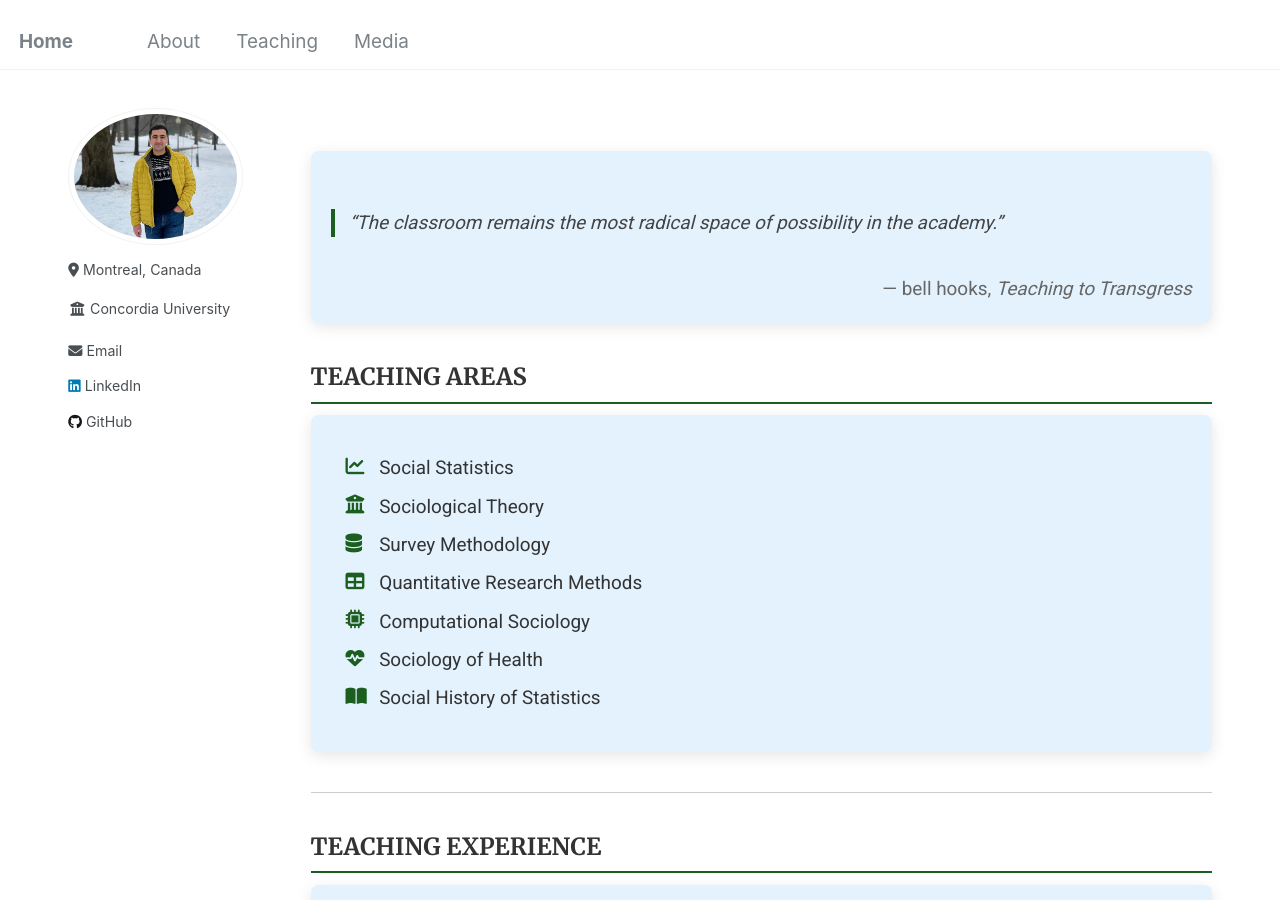
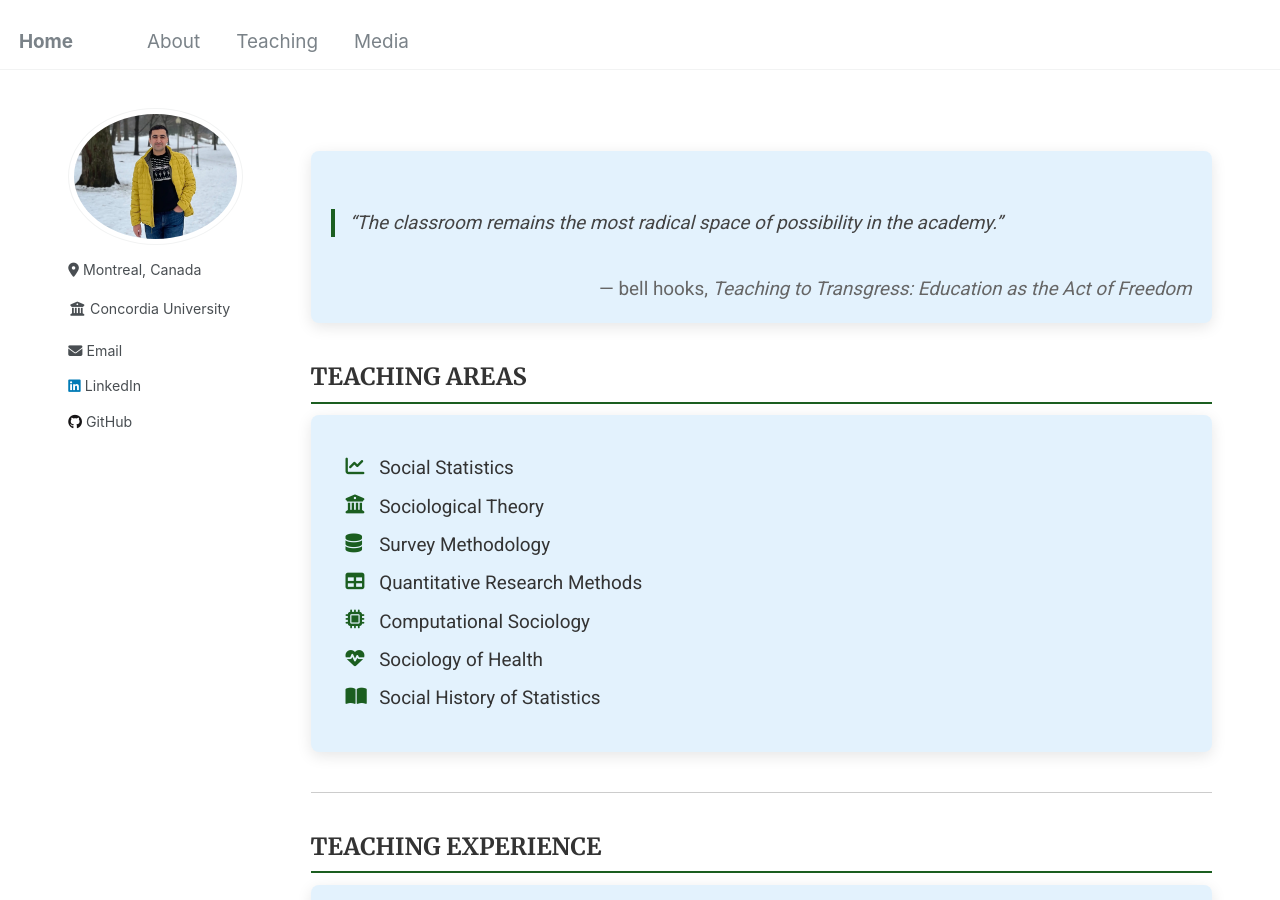
Before and after one commit to Mohsnmonji/mohsnmonji.github.io, a Jekyll site: the page built from _pages/teaching.md, in a window 1280 px wide and 900 px high. Built offline with Jekyll 4.4.1, drawn with Linux system fonts in a browser that asks for light colours.

Commit message:
Update teaching.md

```diff
--- a/_pages/teaching.md
+++ b/_pages/teaching.md
@@ -67,7 +67,7 @@ author_profile: true
       “The classroom remains the most radical space of possibility in the academy.”
     </blockquote>
     <p style="text-align: right; margin-top: 10px; color: #666;">
-      — bell hooks, <em>Teaching to Transgress</em>
+      — bell hooks, <em>Teaching to Transgress: Education as the Act of Freedom</em>
     </p>
   </div>
 </div>
```
